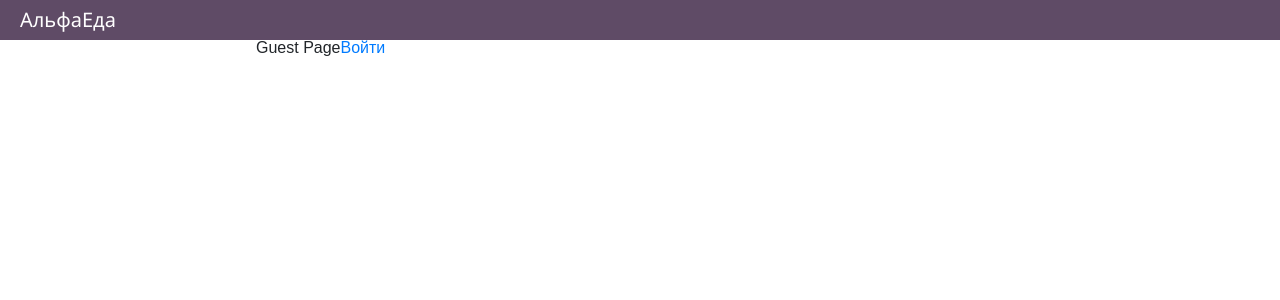
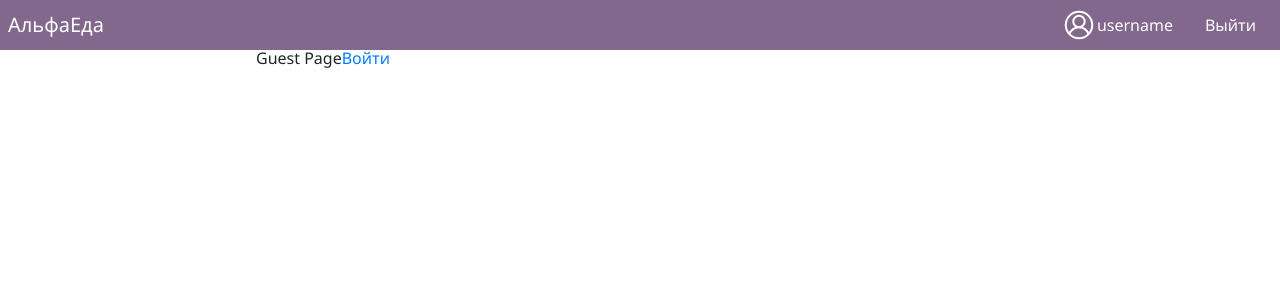
Before and after one commit to andrysazonov/alfa_food, a React (Create React App) app in the folder AlfaFoodBack/ClientApp/: page /guest in a window 1280 px wide. Shown: the top 300 px of the page. Built offline with nearby package versions, Linux system fonts and the light colour scheme.

Commit message:
navbar css

```diff
--- a/AlfaFoodBack/ClientApp/src/components/NavBar/index.scss
+++ b/AlfaFoodBack/ClientApp/src/components/NavBar/index.scss
@@ -1,13 +1,50 @@
 .nav-bar {
-  height: 20px;
-  padding: 20px;
+  height: 50px;
   color: white;
   width: 100%;
-  background-color: #5f4b66;
+  background-color: #83688d;
+  justify-content: space-between;
   display: flex;
   align-items: center;
   .title {
-    font-family: "Segoe UI", Tahoma, Geneva, Verdana, sans-serif;
+    font-family: "Segoe UI", "Helvetica Neue", Roboto, Arial, sans-serif;
     font-size: 20px;
+    padding-left: 8px;
+    height: 100%;
+    display: flex;
+    align-items: center;
+  }
+  //   ::after {
+  //     content: "";
+  //     display: block;
+  //     height: 2px;
+  //     background-color: black;
+  //     width: 100%;
+  //   }
+  .block {
+    padding-right: 8px;
+    display: flex;
+    align-items: center;
+    height: 100%;
+    button,
+    div,a {
+      background: initial;
+      border: none;
+      color: white;
+      border-left: 2px black;
+      display: flex;
+      justify-content: space-between;
+      height: 100%;
+      padding: 0 16px;
+      outline: none;
+      cursor: pointer;
+      align-items: center;
+      &:hover {
+        background: #c6b9cb;
+      }
+    }
+    svg{
+        margin-right: 3px;
+    }
   }
 }
--- a/AlfaFoodBack/ClientApp/src/components/NavBar/index.tsx
+++ b/AlfaFoodBack/ClientApp/src/components/NavBar/index.tsx
@@ -1,4 +1,5 @@
 import * as React from "react";
+import { Link } from "react-router-dom";
 import "./index.scss";
 interface INavBarProps {}
 
@@ -6,8 +7,46 @@ const NavBar: React.FunctionComponent<INavBarProps> = (props) => {
   return (
     <div className="nav-bar">
       <div className="title">АльфаЕда </div>
+      <div className="block">
+
+          <Link to="/">
+            <UserIcon />
+            username
+          </Link>
+
+
+        <button>Выйти</button>
+      </div>
     </div>
   );
 };
 
+const UserIcon = () => {
+  return (
+    <svg
+      width="30"
+      height="30"
+      viewBox="0 0 30 30"
+      fill="none"
+      xmlns="http://www.w3.org/2000/svg"
+    >
+      <path
+        d="M15 28.25C22.3178 28.25 28.25 22.3178 28.25 15C28.25 7.68223 22.3178 1.75 15 1.75C7.68223 1.75 1.75 7.68223 1.75 15C1.75 22.3178 7.68223 28.25 15 28.25Z"
+        stroke="white"
+        stroke-width="2"
+      />
+      <path
+        d="M15 17.25C18.1756 17.25 20.75 14.6756 20.75 11.5C20.75 8.32436 18.1756 5.75 15 5.75C11.8244 5.75 9.25 8.32436 9.25 11.5C9.25 14.6756 11.8244 17.25 15 17.25Z"
+        stroke="white"
+        stroke-width="2"
+      />
+      <path
+        d="M5.34082 24.07C6.04932 22.0748 7.35827 20.348 9.08783 19.1268C10.8174 17.9056 12.8827 17.25 14.9999 17.25C17.1171 17.25 19.1824 17.9056 20.912 19.1268C22.6415 20.348 23.9505 22.0748 24.659 24.07"
+        stroke="white"
+        stroke-width="2"
+      />
+    </svg>
+  );
+};
+
 export default NavBar;
--- a/AlfaFoodBack/ClientApp/src/styles/main.scss
+++ b/AlfaFoodBack/ClientApp/src/styles/main.scss
@@ -1,4 +1,5 @@
 @import "./utils/reset";
+@import "./utils/fonts.scss";
 
 .page-layout{
     width:60%;
--- a/AlfaFoodBack/ClientApp/src/styles/utils/fonts.scss
+++ b/AlfaFoodBack/ClientApp/src/styles/utils/fonts.scss
@@ -0,0 +1,3 @@
+body{
+    font-family: "Segoe UI", "Helvetica Neue", Roboto, Arial, sans-serif;
+}
```
